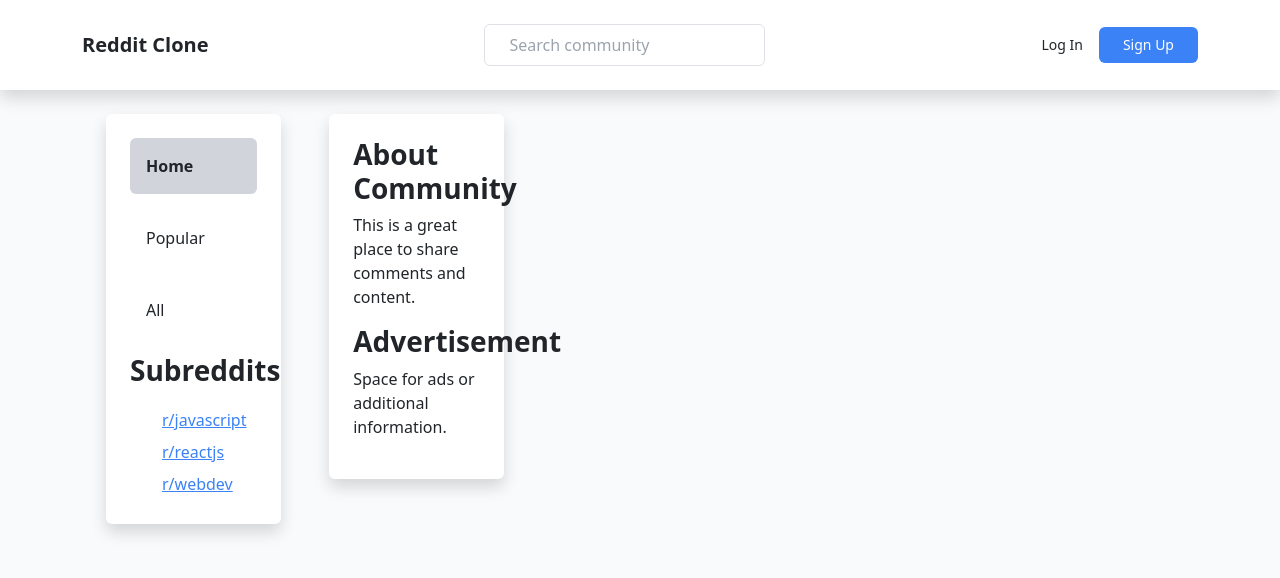
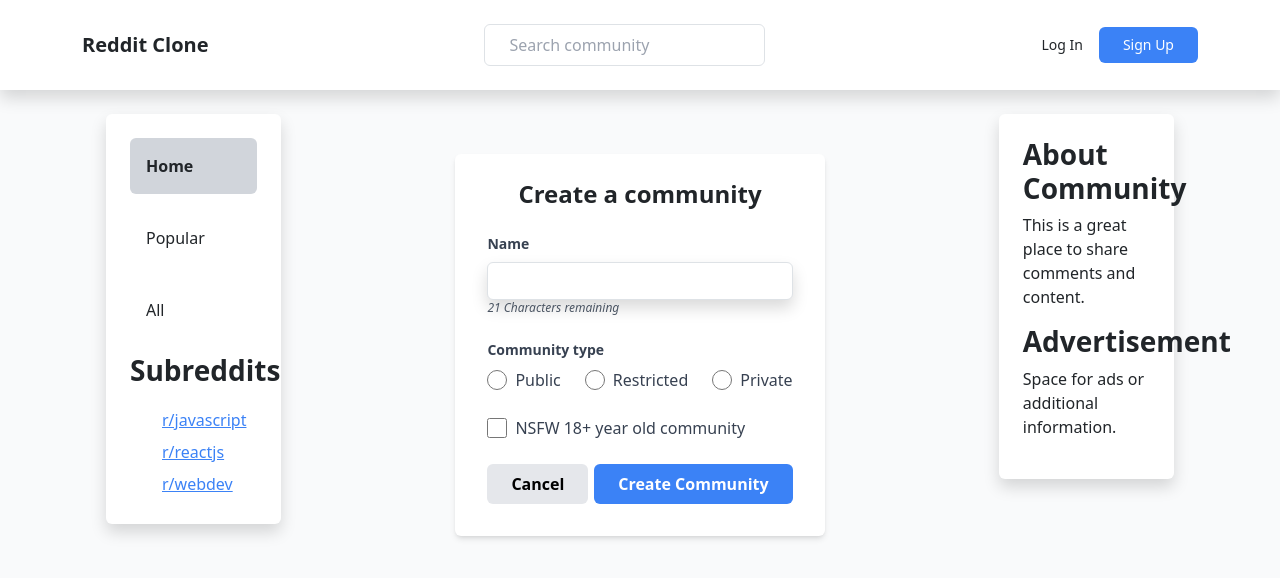
Before and after one commit to YuxiangFanJake/RedditClone_frontend, a React (Create React App) app in the folder reddit-clone-ui/: page /new-community in a window 1280 px wide. Shown: the top 578 px of the page. Built offline with nearby package versions, Linux system fonts and the light colour scheme.

Commit message:
working new community page

```diff
--- a/reddit-clone-ui/src/App.js
+++ b/reddit-clone-ui/src/App.js
@@ -6,6 +6,7 @@ import LeftPanel from './LeftPanel';
 import RightPanel from './RightPanel';
 import MainPanel from './MainPanel';
 import ComposePanel from './ComposePanel';
+import NewCommunityForm from './NewCommunityForm';
 
 const App = () => {
   return (
@@ -17,6 +18,7 @@ const App = () => {
           <Routes> {/* Replacing Switch with Routes */}
             <Route path="/" element={<MainPanel />} />
             <Route path="/compose" element={<ComposePanel />} />
+            <Route path="/new-community" element={<NewCommunityForm/>} />
           </Routes>
           <RightPanel />
         </div>
--- /dev/null
+++ b/reddit-clone-ui/src/NewCommunityForm.js
@@ -0,0 +1,149 @@
+import React, { useState } from 'react';
+import { useNavigate } from 'react-router-dom';
+const CreateCommunityForm = () => {
+const [communityData, setCommunityData] = useState({
+    name: '',
+    community_type: '',
+    is_NSFW: false,
+    });
+
+  const [error, setError] = useState(""); // State to handle any signup errors
+  const [success, setSuccess] = useState(""); // State to handle success message
+  const apiBaseUrl = 'http://localhost:3000/api/v1';
+  let navigate = useNavigate();
+
+  const handleChange = (e) => {
+    const target = e.target;
+    const value = target.type === 'checkbox' ? target.checked : target.value;
+    const name = target.name;
+    setCommunityData(prevState => ({
+      ...prevState,
+      [name]: value
+    }));
+  };
+
+  const handleCancel = () => navigate('/');
+  const handleSubmit = async (e) => {
+    e.preventDefault();
+    console.log('Community Data:', communityData);
+    // Here you would typically send this data to your backend server
+    try {
+        const response = await fetch(`${apiBaseUrl}/new-community`, {
+          method: 'POST',
+          headers: {
+            'Content-Type': 'application/json',
+          },
+          body: JSON.stringify(communityData),
+        });
+
+        const data = await response.json();
+        if (response.ok) {
+          console.log('Successfully created a new community.', data);
+          setSuccess("Successfully created a new community."); // Set success message
+          setTimeout(() => setSuccess(""), 5000);  // Clear success message after 5 seconds
+        } else {
+          setError(data.message || "Fail to created a new community."); // Handle backend errors
+          console.log(data.message)
+          setTimeout(() => setError(""), 5000);  // Clear success message after 5 seconds
+        }
+      } catch (error) {
+        setError(error.message);
+        console.error('Fail to created a new community:', error);
+        setTimeout(() => setError(""), 5000);  // Clear success message after 5 seconds
+      }
+  };
+
+  return (
+    <div className="max-w-md mx-auto mt-10">
+      <form onSubmit={handleSubmit} className="bg-white shadow-md rounded px-8 pt-6 pb-8 mb-4">
+        {error && <div className="alert alert-danger">{error}</div>}
+        {success && <div className="alert alert-success">{success}</div>}
+        <h2 className="text-2xl font-bold mb-6 text-center">Create a community</h2>
+
+        <div className="mb-4">
+          <label htmlFor="communityName" className="block text-gray-700 text-sm font-bold mb-2">
+            Name
+          </label>
+          <input
+            type="text"
+            id="name"
+            name="name"
+            className="shadow appearance-none border rounded w-full py-2 px-3 text-gray-700 leading-tight focus:outline-none focus:shadow-outline"
+            value={communityData.name}
+            onChange={handleChange}
+            maxLength={21}
+            required
+          />
+          <p className="text-gray-600 text-xs italic">{21 - communityData.name.length} Characters remaining</p>
+        </div>
+
+        <div className="mb-6">
+          <span className="block text-gray-700 text-sm font-bold mb-2">Community type</span>
+          <div className="flex gap-4">
+            <label className="flex items-center">
+              <input
+                type="radio"
+                id="public"
+                name="community_type"
+                value="public"
+                checked={communityData.community_type === 'public'}
+                onChange={handleChange}
+                className="form-radio h-5 w-5 text-blue-600"
+              />
+              <span className="ml-2 text-gray-700">Public</span>
+            </label>
+            <label className="flex items-center">
+              <input
+                type="radio"
+                id="restricted"
+                name="community_type"
+                value="restricted"
+                checked={communityData.community_type === 'restricted'}
+                onChange={handleChange}
+                className="form-radio h-5 w-5 text-blue-600"
+              />
+              <span className="ml-2 text-gray-700">Restricted</span>
+            </label>
+            <label className="flex items-center">
+              <input
+                type="radio"
+                id="private"
+                name="community_type"
+                value="private"
+                checked={communityData.community_type === 'private'}
+                onChange={handleChange}
+                className="form-radio h-5 w-5 text-blue-600"
+              />
+              <span className="ml-2 text-gray-700">Private</span>
+            </label>
+          </div>
+        </div>
+
+        <div className="mb-6">
+          <label className="flex items-center">
+            <input
+              type="checkbox"
+              id="nsfw"
+              name = "is_NSFW"
+              checked={communityData.is_NSFW}
+              onChange={handleChange}
+              className="form-checkbox h-5 w-5 text-red-600"
+            />
+            <span className="ml-2 text-gray-700">NSFW 18+ year old community</span>
+          </label>
+        </div>
+
+        <div className="flex items-center justify-between">
+          <button className="bg-gray-200 hover:bg-gray-300 text-black font-bold py-2 px-4 rounded focus:outline-none focus:shadow-outline" type="button" onClick={handleCancel}>
+            Cancel
+          </button>
+          <button className="bg-blue-500 hover:bg-blue-700 text-white font-bold py-2 px-4 rounded focus:outline-none focus:shadow-outline" type="submit" onClick={handleSubmit}>
+            Create Community
+          </button>
+        </div>
+      </form>
+    </div>
+  );
+};
+
+export default CreateCommunityForm;
--- a/reddit-clone-ui/src/TopPanel.js
+++ b/reddit-clone-ui/src/TopPanel.js
@@ -57,6 +57,7 @@ const TopPanel = () => {
         setUsername('');
     };
     const handleCompose = () => navigate('/compose');
+    const handleNewCommunity = () => navigate('/new-community');
     const handleHomeButton = () => navigate('/');
     const toggleDropdown = () => setShowDropdown(!showDropdown);
     return (
@@ -96,7 +97,8 @@ const TopPanel = () => {
                                     </div>
                                 )}
                             </div>
-                            <button className="bg-blue-500 text-white text-sm px-4 py-2 rounded" onClick={handleCompose}>Compose</button>
+                            <button className="bg-blue-500 text-white text-sm px-4 py-2 rounded" onClick={handleCompose}>New Post</button>
+                            <button className="bg-blue-500 text-white text-sm px-4 py-2 rounded" onClick={handleNewCommunity}>New Community</button>
                         </>
                     ) : (
                         <>
```
